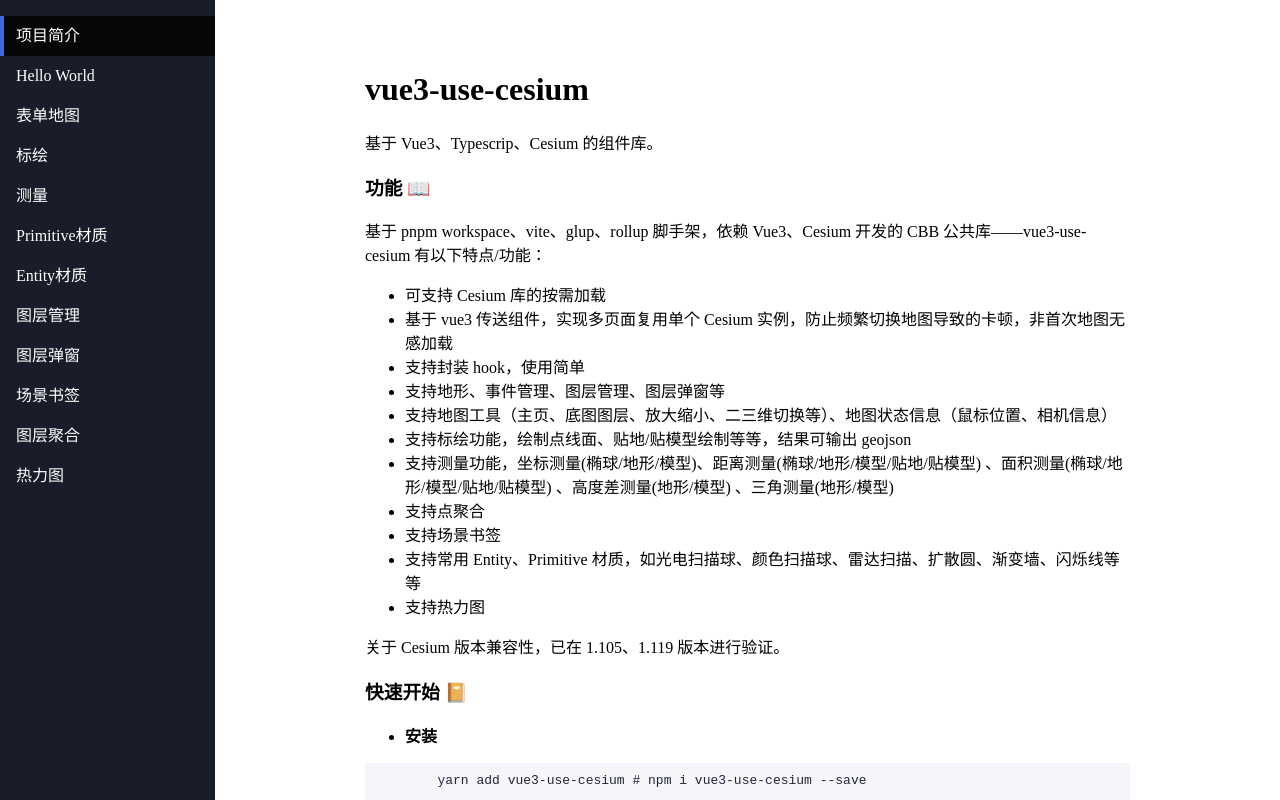
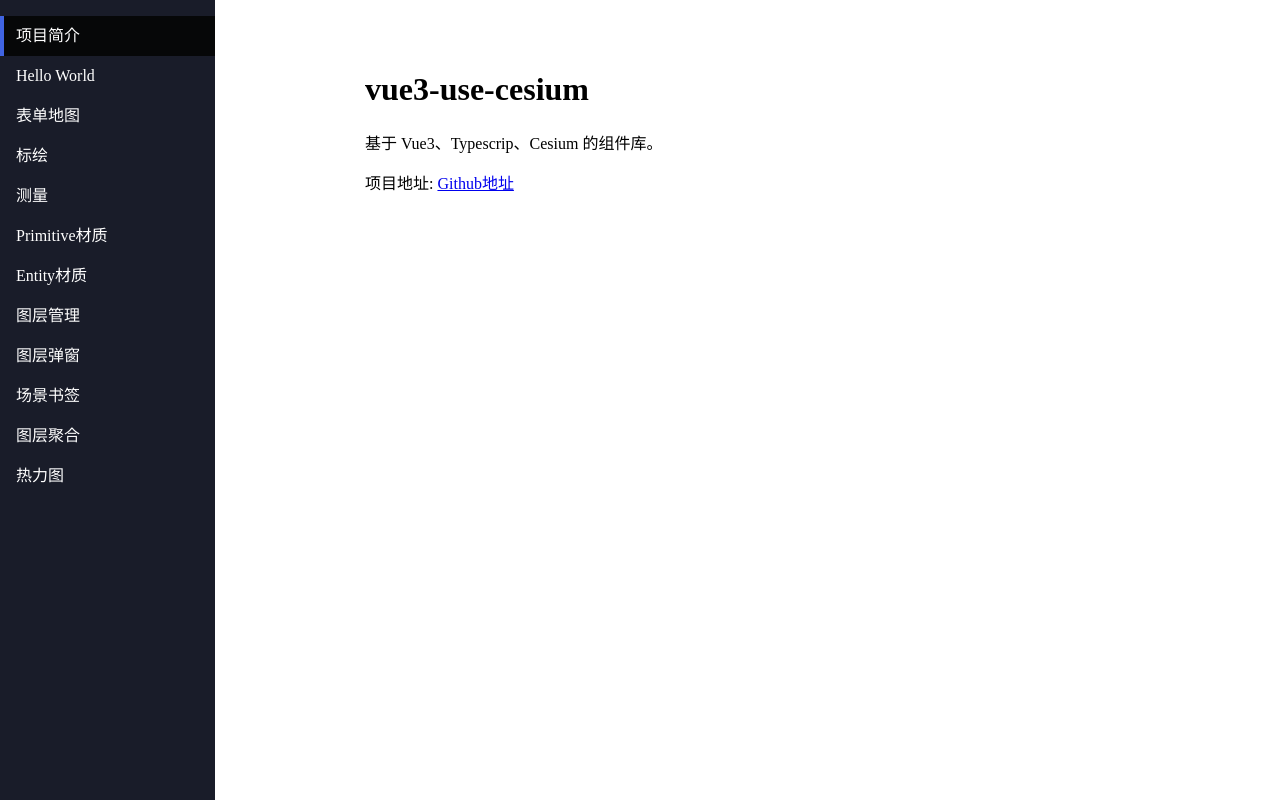
Before and after one commit to Hxy1992/vue3-use-cesium, a Vue app in the folder examples/: page / in a window 1280 px wide. Built offline with nearby package versions, Linux system fonts and the light colour scheme.

Commit message:
chore: 修改示例介绍页

```diff
--- a/examples/src/views/HomeView.vue
+++ b/examples/src/views/HomeView.vue
@@ -2,133 +2,7 @@
 	<div class="content">
 		<h1 id="vue3-use-cesium">vue3-use-cesium</h1>
 		<p>基于 Vue3、Typescrip、Cesium 的组件库。</p>
-		<h3>功能 📖</h3>
-		<p>基于 pnpm workspace、vite、glup、rollup 脚手架，依赖 Vue3、Cesium 开发的 CBB 公共库——vue3-use-cesium
-			有以下特点/功能：</p>
-		<ul>
-			<li>可支持 Cesium 库的按需加载</li>
-			<li>基于 vue3 传送组件，实现多页面复用单个 Cesium 实例，防止频繁切换地图导致的卡顿，非首次地图无感加载</li>
-			<li>支持封装 hook，使用简单</li>
-			<li>支持地形、事件管理、图层管理、图层弹窗等</li>
-			<li>支持地图工具（主页、底图图层、放大缩小、二三维切换等）、地图状态信息（鼠标位置、相机信息）</li>
-			<li>支持标绘功能，绘制点线面、贴地/贴模型绘制等等，结果可输出 geojson</li>
-			<li>支持测量功能，坐标测量(椭球/地形/模型)、距离测量(椭球/地形/模型/贴地/贴模型) 、面积测量(椭球/地形/模型/贴地/贴模型) 、高度差测量(地形/模型) 、三角测量(地形/模型)</li>
-			<li>支持点聚合</li>
-			<li>支持场景书签</li>
-			<li>支持常用 Entity、Primitive 材质，如光电扫描球、颜色扫描球、雷达扫描、扩散圆、渐变墙、闪烁线等等</li>
-			<li>支持热力图</li>
-		</ul>
-		<p>关于 Cesium 版本兼容性，已在 1.105、1.119 版本进行验证。</p>
-		<h3>快速开始 📔</h3>
-		<ul>
-			<li>
-				<strong>安装</strong>
-			</li>
-		</ul>
-		<pre>
-	<code class="language-bash">yarn add vue3-use-cesium # npm i vue3-use-cesium --save
-</code>
-</pre>
-		<ul>
-			<li>
-				<strong>使用</strong>
-			</li>
-		</ul>
-		<ol>
-			<li>引入组件和样式</li>
-		</ol>
-		<p>在 App.vue 中使用组件，示例如下：</p>
-		<pre>
-	<code class="language-vue">&lt;template&gt;
-    &lt;router-view&gt;&lt;/router-view&gt;
-    &lt;z-map-base /&gt;
-&lt;/template&gt;
-&lt;script setup lang=&quot;ts&quot;&gt;
-import { ZMapBase } from &quot;vue3-use-cesium&quot;;
-&lt;/script&gt;
-</code>
-</pre>
-		<p>在 main.js 引入样式：</p>
-		<pre>
-	<code class="language-typescript">import &quot;vue3-use-cesium/style&quot;;
-</code>
-</pre>
-		<ol start="2">
-			<li>在路由拦截中加载初始化并加载 Cesium.js</li>
-		</ol>
-		<pre>
-	<code class="language-typescript">import { initMap } from &quot;vue3-use-cesium&quot;;
-// 路由拦截
-router.beforeEach(async (to, from, next) =&gt; {
-    // ...
-
-    // 如果页面包含地图则加载Cesium.js
-    if (to.meta.hasMap) {
-        await initMap([`/CesiumV1.105/Cesium.js`, `/CesiumV1.105/Widgets/widgets.css`], {
-            imagery: &quot;gd-img&quot;
-        });
-    }
-
-    // ...
-    next();
-});
-</code>
-</pre>
-		<ol start="3">
-			<li>定义 hooks（可选）</li>
-		</ol>
-		<pre>
-	<code class="language-typescript">import { onBeforeUnmount, onMounted } from &quot;vue&quot;;
-import { setToTarget, setVisible, clearMapElements, clearMapEvents, getViewer } from &quot;vue3-use-cesium&quot;;
-
-/**
- * 基础地图使用
- * @param selector div的id / body
- * @param mapCreated 成功回调(返回Viewer)
- */
-export const useBaseMap = (selector: string, mapCreated?: (viewer: any) =&gt; void) =&gt; {
-    onMounted(() =&gt; {
-        setToTarget(selector);
-        setVisible(true);
-        if (mapCreated) {
-            mapCreated(getViewer());
-        }
-    });
-    onBeforeUnmount(() =&gt; {
-        clearMapElements();
-        clearMapEvents();
-        setVisible(false);
-        setToTarget(&quot;body&quot;);
-    });
-};
-</code>
-</pre>
-		<ol start="4">
-			<li>页面使用</li>
-		</ol>
-		<pre>
-	<code class="language-vue">&lt;template&gt;
-    &lt;!-- 只有一个顶层div --&gt;
-    &lt;div class=&quot;bbox&quot;&gt;
-        &lt;!-- 地图容器不能是顶层div --&gt;
-        &lt;div id=&quot;my-map&quot;&gt;
-            &lt;!-- 地图弹窗... --&gt;
-        &lt;/div&gt;
-        &lt;!-- 地图面板等... --&gt;
-    &lt;/div&gt;
-&lt;/template&gt;
-
-&lt;script setup lang=&quot;ts&quot;&gt;
-import { useBaseMap } from &quot;@/hooks/useCesium&quot;;
-
-// 地图初始化
-useBaseMap(&quot;#my-map&quot;, viewer =&gt; {
-    console.log(viewer);
-});
-&lt;/script&gt;
-</code>
-</pre>
-
+		<p>项目地址: <a href="https://github.com/Hxy1992/vue3-use-cesium" target="_blank">Github地址</a> </p>
 	</div>
 </template>
 
@@ -138,17 +12,4 @@
 	padding: 50px 150px;
 	overflow: auto;
 }
-
-.content pre {
-	padding: 10px;
-	margin: 0;
-	color: #23263b;
-	word-break: break-all;
-	word-wrap: break-word;
-	white-space: pre;
-	counter-reset: itemcounter;
-	background: rgb(245 245 250);
-	border: 0;
-	border-radius: 0 0 4px 4px;
-}
 </style>
```
